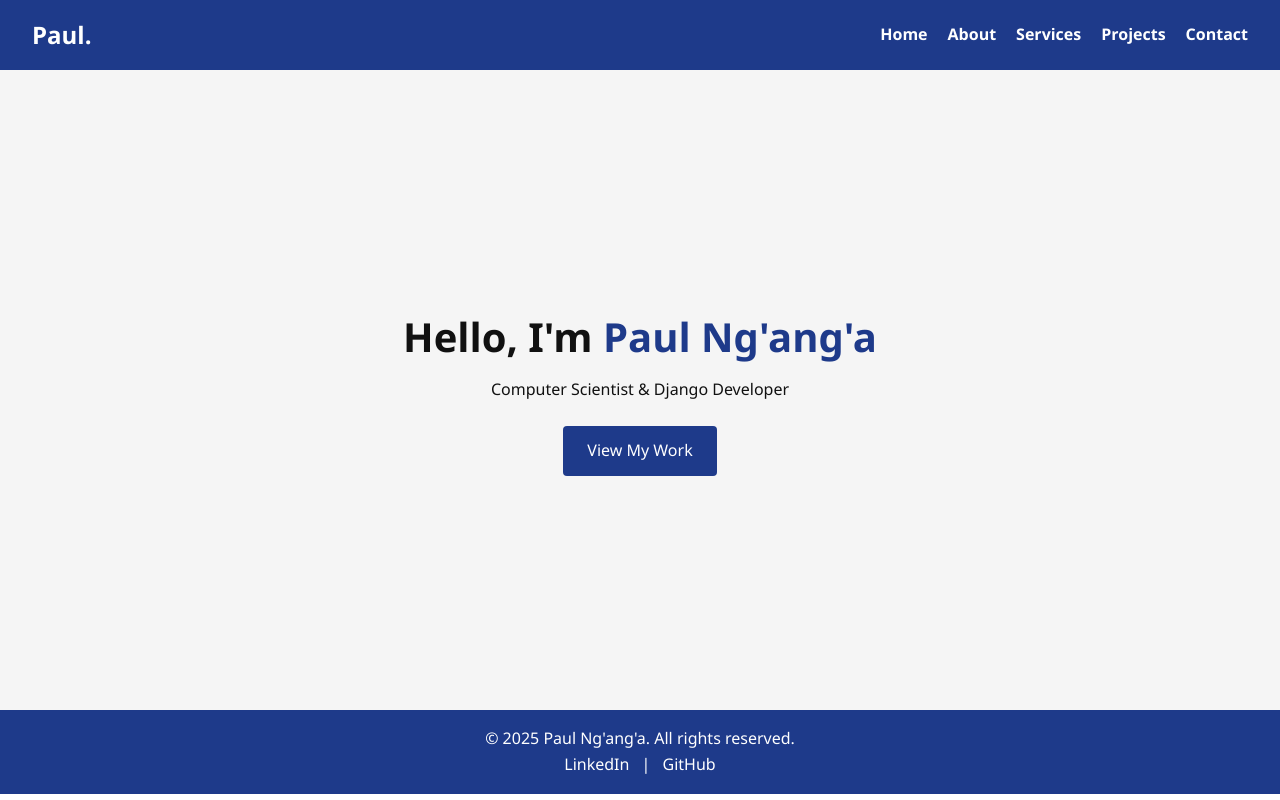
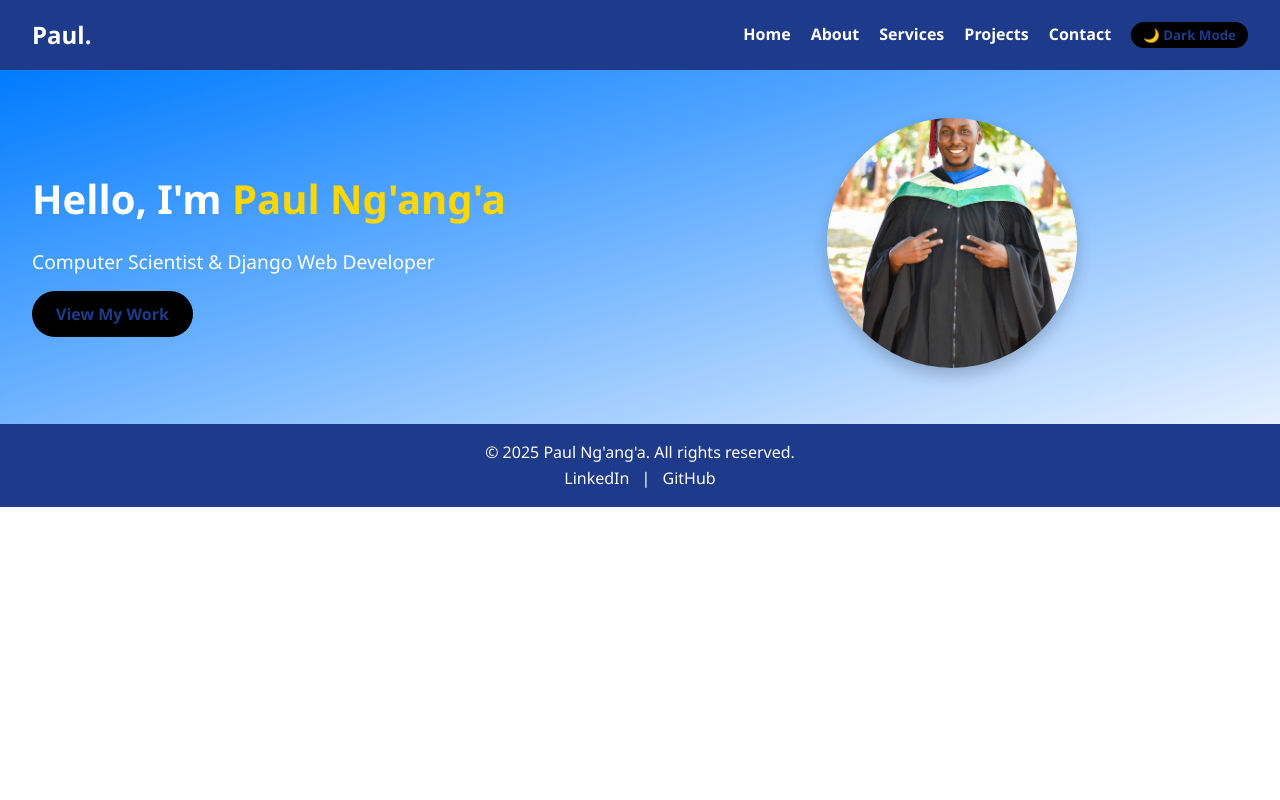
Before and after one commit to Gover912G/MyPortfolio, a Django app: page / in a window 1280 px wide. Run offline with Django 5.2, Linux system fonts and the light colour scheme.

Commit message:
darkmood effect

```diff
--- a/portfolio/Templates/base.html
+++ b/portfolio/Templates/base.html
@@ -18,10 +18,13 @@
                     <li><a href="{% url 'services' %}">Services</a></li>
                     <li><a href="{% url 'portfolio' %}">Projects</a></li>
                     <li><a href="{% url 'contact' %}">Contact</a></li>
+                    <li><button id="theme-toggle" class="theme-toggle">🌙 Dark Mode</button></li>
                 </ul>
+
                 <button class="nav-toggle" id="navToggle" aria-label="Toggle Navigation">☰</button>
             </nav>
         </header>
+
 
         {% block content %}
 
@@ -34,5 +37,23 @@
                 <a href="https://github.com/Gover912G" target="_blank">GitHub</a>
             </div>
         </footer>
+
+        <script>
+  const toggleBtn = document.getElementById('theme-toggle');
+
+  function setTheme(dark) {
+    document.body.classList.toggle('dark-mode', dark);
+    toggleBtn.textContent = dark ? '☀️ Light Mode' : '🌙 Dark Mode';
+    localStorage.setItem('theme', dark ? 'dark' : 'light');
+  }
+
+  setTheme(localStorage.getItem('theme') === 'dark');
+
+  toggleBtn.addEventListener('click', () => {
+    const dark = !document.body.classList.contains('dark-mode');
+    setTheme(dark);
+  });
+</script>
+
     </body>
     </html>
--- a/portfolio/Templates/index.html
+++ b/portfolio/Templates/index.html
@@ -1,11 +1,15 @@
 {% extends 'base.html' %}
+{% load static %}
     {% block title %}Home | Paul Ng'ang'a{% endblock %}
     {% block content %}
-    <section class="hero">
-        <div class="hero-content">
-            <h1>Hello, I'm <span>Paul Ng'ang'a</span></h1>
-            <p>Computer Scientist & Django Developer</p>
-            <a href="{% url 'portfolio' %}" class="btn-primary">View My Work</a>
-        </div>
-    </section>
+<section class="hero">
+  <div class="hero-content">
+    <h1>Hello, I'm <span class="highlight">Paul Ng'ang'a</span></h1>
+    <p>Computer Scientist & Django Web Developer</p>
+    <a href="#portfolio" class="btn-primary">View My Work</a>
+  </div>
+  <div class="hero-image">
+    <img src="{% static 'images/paul-hero.jpg' %}" alt="Paul Ng'ang'a">
+  </div>
+</section>
     {% endblock %}
--- a/portfolio/static/css/main.css
+++ b/portfolio/static/css/main.css
@@ -1,11 +1,24 @@
+/* ==========================
+   Color Variables
+========================== */
 :root {
+  --bg: #ffffff;
+  --fg: #000000;
   --primary: #1e3a8a;
-        --primary-light: #2563eb;
-        --black: #111;
-        --white: #ffffff;
-        --grey: #f5f5f5;
+  --primary-alt: #2563eb;
+  --card-bg: #f5f5f5;
+  --accent: #ffd700;
 }
 
+body.dark-mode {
+  --bg: #121212;
+  --fg: #e0e0e0;
+  --card-bg: #1f1f1f;
+}
+
+/* ==========================
+   Base Styles
+========================== */
 * {
   margin: 0;
   padding: 0;
@@ -14,9 +27,10 @@
 }
 
 body {
-        background: var(--white);
-        color: var(--black);
+  background: var(--bg);
+  color: var(--fg);
   line-height: 1.6;
+  transition: background 0.3s ease, color 0.3s ease;
 }
 
 a {
@@ -24,7 +38,9 @@
   color: inherit;
 }
 
-    /* Navbar */
+/* ==========================
+   Navbar
+========================== */
 .navbar {
   display: flex;
   justify-content: space-between;
@@ -34,10 +50,10 @@
   color: var(--white);
 }
 
-    .navbar .logo a {
+.logo a {
   font-size: 1.5rem;
   font-weight: 700;
-        color: var(--white);
+  color: white;
 }
 
 .nav-links {
@@ -47,7 +63,7 @@
 }
 
 .nav-links li a {
-        color: var(--white);
+  color: white;
   font-weight: 600;
   transition: opacity 0.3s;
 }
@@ -59,94 +75,146 @@
 .nav-toggle {
   display: none;
   font-size: 1.5rem;
-        color: var(--white);
+  color: white;
   background: transparent;
   border: none;
   cursor: pointer;
 }
 
-    /* Hero */
+/* ==========================
+   Theme Toggle Button
+========================== */
+.theme-toggle {
+  padding: 0.25rem 0.75rem;
+  border-radius: 20px;
+  border: none;
+  background: var(--fg);
+  color: var(--primary);
+  cursor: pointer;
+  font-weight: bold;
+}
+
+.theme-toggle:hover {
+  opacity: 0.85;
+}
+
+/* ==========================
+   Hero Section
+========================== */
 .hero {
   display: flex;
+  flex-wrap: wrap;
   align-items: center;
-        justify-content: center;
-        text-align: center;
-        height: 80vh;
-        background: var(--grey);
-        padding: 0 1rem;
+  justify-content: space-between;
+  gap: 2rem;
+  padding: 3rem 2rem;
+  background: linear-gradient(to bottom right, #007BFF, #e6f0ff);
+  color: white;
+}
+
+body.dark-mode .hero {
+  background: linear-gradient(to bottom right, #000428, #004e92);
+}
+
+.hero-content {
+  flex: 1;
+  min-width: 280px;
 }
 
 .hero-content h1 {
   font-size: 2.5rem;
-        margin-bottom: 0.5rem;
+  margin-bottom: 1rem;
 }
 
-    .hero-content h1 span {
-        color: var(--primary);
+.hero-content .highlight {
+  color: var(--accent);
+}
+
+.hero-content p {
+  font-size: 1.2rem;
+  margin-bottom: 1.5rem;
 }
 
 .btn-primary {
-        display: inline-block;
-        margin-top: 1.5rem;
+  background-color: var(--fg);
+  color: var(--primary);
   padding: 0.75rem 1.5rem;
-        background: var(--primary);
-        color: var(--white);
-        border-radius: 4px;
-        transition: opacity 0.3s;
+  border-radius: 25px;
+  text-decoration: none;
+  font-weight: bold;
+  transition: background-color 0.3s;
 }
 
 .btn-primary:hover {
-        opacity: 0.85;
+  background-color: var(--card-bg);
 }
 
+.hero-image {
+  flex: 1;
+  text-align: center;
+}
 
+.hero-image img {
+  width: 250px;
+  height: 250px;
+  object-fit: cover;
+  border-radius: 50%;
+  box-shadow: 0 8px 16px rgba(0, 0, 0, 0.2);
+}
 
-    /* Sections */
+/* ==========================
+   Section Layout
+========================== */
 section {
   padding: 4rem 2rem;
 }
 
-    .about, .services, .portfolio, .contact {
+.about,
+.services,
+.portfolio,
+.contact {
   max-width: 1000px;
   margin: auto;
 }
 
-    .projects-grid {
-        display: grid;
-        grid-template-columns: repeat(auto-fit, minmax(250px, 1fr));
-        gap: 1.5rem;
-        margin-top: 2rem;
-    }
-    .services .service-cards,
-    .portfolio .projects-grid {
+/* ==========================
+   Cards & Projects
+========================== */
+.projects-grid,
+.services .service-cards {
   display: grid;
   grid-template-columns: repeat(auto-fit, minmax(250px, 1fr));
   gap: 1.5rem;
   margin-top: 2rem;
 }
 
-    .card, .project-card {
-        background: var(--grey);
+.card,
+.project-card {
+  background: var(--card-bg);
   padding: 2rem;
   border-radius: 8px;
+  color: var(--fg);
+  transition: background 0.3s ease, color 0.3s ease;
 }
 
-
-
-
+/* ==========================
+   Footer
+========================== */
 .footer {
   background: var(--primary);
-        color: var(--white);
+  color: white;
   text-align: center;
   padding: 1rem 0;
 }
 
 .footer .social a {
-        color: var(--white);
+  color: white;
   padding: 0 0.5rem;
 }
 
-    /* Contact form */
+/* ==========================
+   Contact Form
+========================== */
 .contact form {
   display: grid;
   gap: 1rem;
@@ -170,7 +238,9 @@
   font-size: 1rem;
 }
 
-    /* Responsive */
+/* ==========================
+   Responsive
+========================== */
 @media (max-width: 768px) {
   .nav-links {
     position: absolute;
--- a/portfolio/static/js/script.js
+++ b/portfolio/static/js/script.js
@@ -6,3 +6,23 @@
             navLinks.classList.toggle('show');
         });
     });
+
+
+  const toggleBtn = document.getElementById('theme-toggle');
+  const userPrefersDark = localStorage.getItem('theme') === 'dark';
+
+  // Set initial theme on page load
+  if (userPrefersDark) {
+    document.body.classList.add('dark-mode');
+    toggleBtn.textContent = '☀️ Light Mode';
+  }
+
+  toggleBtn.addEventListener('click', () => {
+    document.body.classList.toggle('dark-mode');
+
+    const isDark = document.body.classList.contains('dark-mode');
+    toggleBtn.textContent = isDark ? '☀️ Light Mode' : '🌙 Dark Mode';
+
+    // Save preference
+    localStorage.setItem('theme', isDark ? 'dark' : 'light');
+  });
```
Also changed, not shown: db.sqlite3, media/project_images/DSC_0085.jpg (added), portfolio/static/images/paul-hero.jpg (added). Lines whose indentation alone changed are shown as unchanged.
